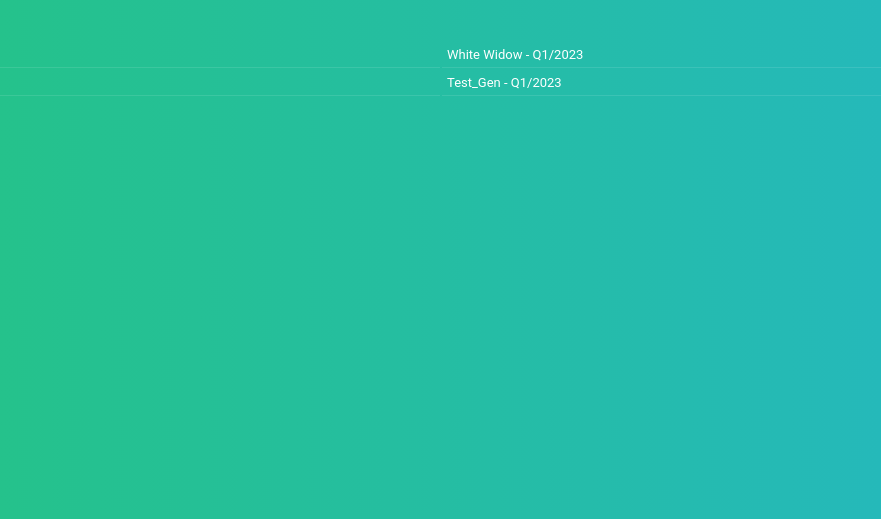
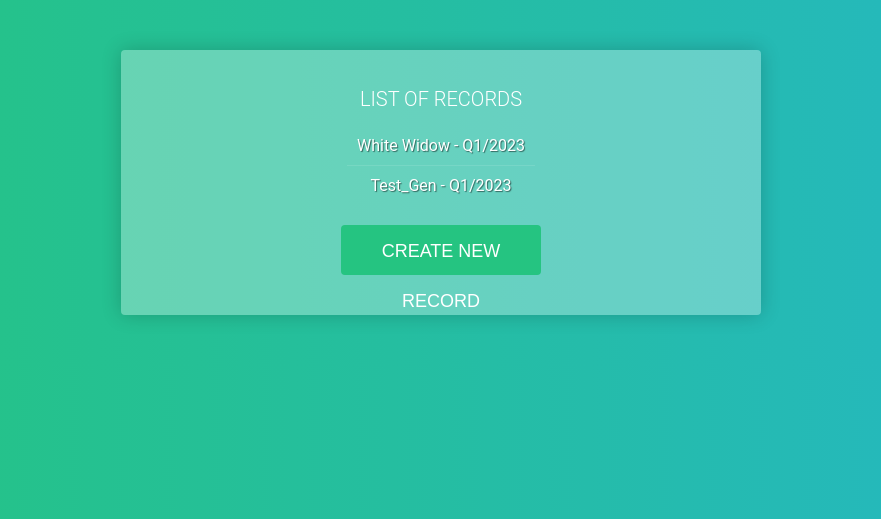
Before and after one commit to co01l3r/grow_log, a Django app: page / in a window 1280 px wide. Shown: the top 519 px of the page, without its empty margins (199-1080 px from the left). Run offline with Django 4.2, Linux system fonts and the light colour scheme; data comes from the database, SQL or seed files in the repository; some libraries are stand-ins or nearby versions.

Commit message:
update Records styling and add option to create new

```diff
--- a/records/templates/records/records.html
+++ b/records/templates/records/records.html
@@ -3,28 +3,19 @@
 {% extends 'main.html' %}
 <body>
 {% block content %}
-
-{% if cycles %}
-<table>
-    <thead>
-    <tr>
-        <th></th>
-        <th></th>
-    </tr>
-    </thead>
-    <tbody>
-    {% for cycle in cycles %}
-    <tr onclick="location.href='{% url 'record' cycle.pk %}'">
-        <td></td>
-        <td>{{ cycle|title }}</td>
-    </tr>
-    {% endfor %}
-    </tbody>
-</table>
-{% else %}
-<p>No records found</p>
-{% endif %}
-
+<div class="container card records-container">
+  <h2 class="text-center mb-4">List of Records</h2>
+  {% if cycles %}
+    <ul class="list-group">
+      {% for cycle in cycles %}
+        <li class="list-group-item" onclick="location.href='{% url 'record' cycle.pk %}'">{{ cycle|title }}</li>
+      {% endfor %}
+    </ul>
+  {% else %}
+    <p>No records found.</p>
+  {% endif %}
+  <button class="btn btn-primary mt-3" onclick="location.href='{% url 'new_cycle' %}'">Create New Record</button>
+</div>
 {% endblock %}
 </body>
 </html>
--- a/static/styles/app.css
+++ b/static/styles/app.css
@@ -80,6 +80,61 @@
   }
 }
 
+/* records */
+.records-container {
+  margin: 50px auto;
+  max-width: 600px;
+  background-color: rgba(255, 255, 255, 0.3);
+  padding: 20px;
+  border-radius: 4px;
+}
+
+.records-container ul {
+  list-style: none;
+  padding: 0;
+  margin: 0;
+  display: flex;
+  flex-direction: column;
+  align-items: center;
+}
+
+.records-container li {
+  padding: 10px;
+  border-bottom: solid 1px rgba(255,255,255,0.1);
+  color: #fff;
+  font-size: 16px;
+  text-shadow: 1px 1px 1px rgba(0,0,0,0.5);
+}
+
+.records-container li:last-child {
+  border-bottom: none;
+}
+
+.records-container li:hover {
+  background-color: rgba(255,255,255,0.1);
+}
+
+.records-container .btn {
+  display: block;
+  margin: 20px auto;
+  width: 200px;
+  height: 50px;
+  line-height: 50px;
+  text-align: center;
+  font-size: 18px;
+  font-weight: 500;
+  color: #fff;
+  text-transform: uppercase;
+  border-radius: 4px;
+  border: none;
+  background-color: #25c481;
+  cursor: pointer;
+}
+
+.records-container .btn:hover {
+  background-color: #208c6e;
+  box-shadow: 0px 0px 10px rgba(0,0,0,0.3);
+}
 
 /* table */
 h1{
```
